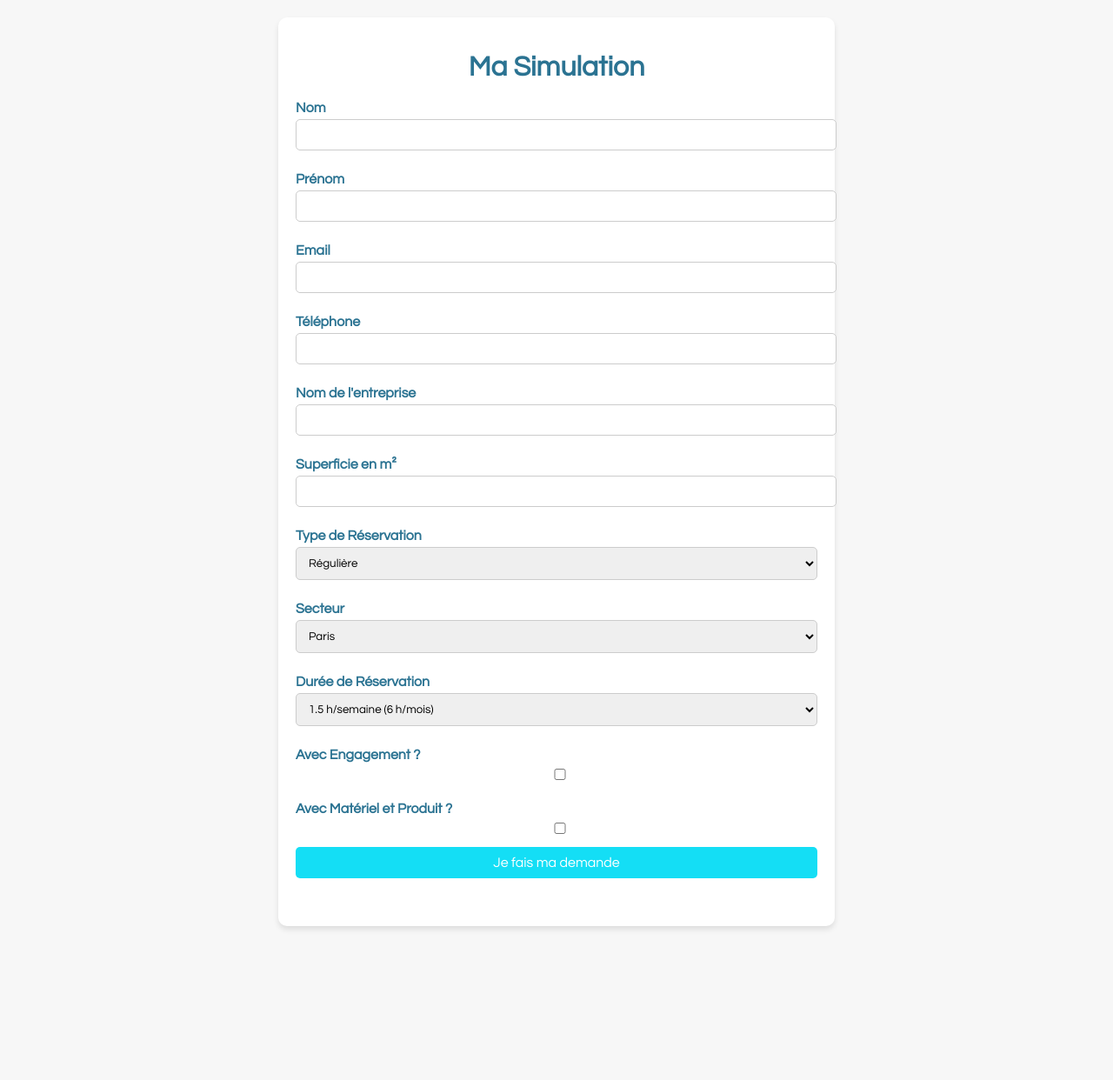
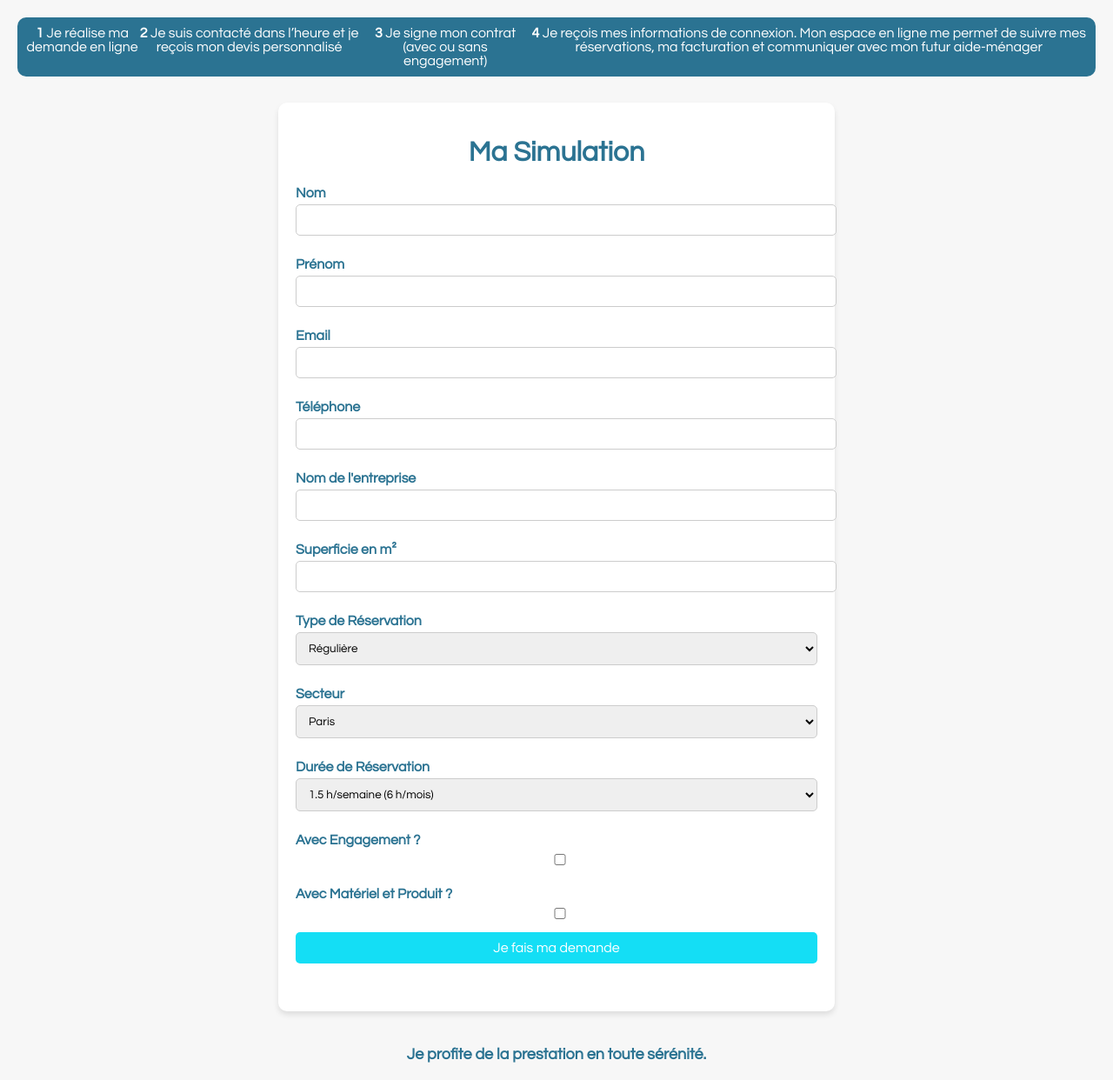
Before and after one commit to Yoblu/simulateur_tarifs, a plain HTML site: page index.html in a window 1280 px wide. Shown: the whole page at 87% size. Before the commit the page ends 1085 px from the top, so only its background shows below. Drawn offline with Linux system fonts and the light colour scheme.

Commit message:
Update 3 index.html

```diff
--- a/index.html
+++ b/index.html
@@ -22,6 +22,23 @@
         h1 {
             text-align: center;
             color: #2b7392;
+        }
+        .steps-container {
+            display: flex;
+            justify-content: space-between;
+            margin-bottom: 30px;
+            background-color: #2b7392;
+            padding: 10px;
+            border-radius: 10px;
+            color: white;
+            font-size: 16px;
+        }
+        .step {
+            text-align: center;
+            flex-grow: 1;
+        }
+        .step span {
+            font-weight: bold;
         }
         label {
             font-weight: bold;
@@ -54,9 +71,32 @@
             margin-top: 20px;
             color: #2b7392;
         }
+        .footer {
+            text-align: center;
+            margin-top: 40px;
+            font-size: 18px;
+            font-weight: bold;
+            color: #2b7392;
+        }
     </style>
 </head>
 <body>
+
+<!-- Phase d'accroche -->
+<div class="steps-container">
+    <div class="step">
+        <span>1</span> Je réalise ma demande en ligne
+    </div>
+    <div class="step">
+        <span>2</span> Je suis contacté dans l’heure et je reçois mon devis personnalisé
+    </div>
+    <div class="step">
+        <span>3</span> Je signe mon contrat (avec ou sans engagement)
+    </div>
+    <div class="step">
+        <span>4</span> Je reçois mes informations de connexion. Mon espace en ligne me permet de suivre mes réservations, ma facturation et communiquer avec mon futur aide-ménager
+    </div>
+</div>
 
 <div class="container">
     <h1>Ma Simulation</h1>
@@ -108,8 +148,11 @@
 
     <button onclick="calculerTarif()">Je fais ma demande</button>
 
+    <div class="result" id="resultat"></div>
+</div>
 
-    <div class="result" id="resultat"></div>
+<div class="footer">
+    Je profite de la prestation en toute sérénité.
 </div>
 
 <script>
```
